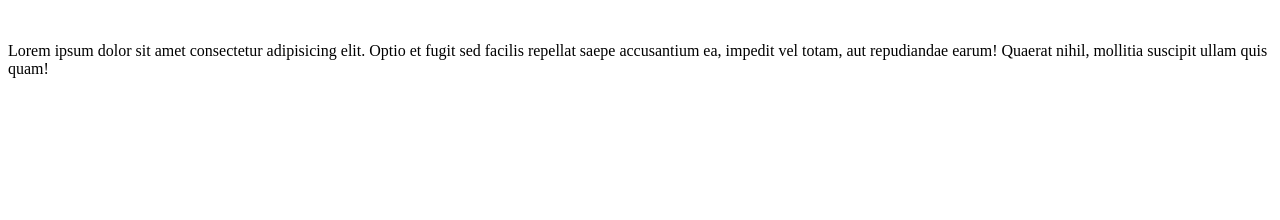
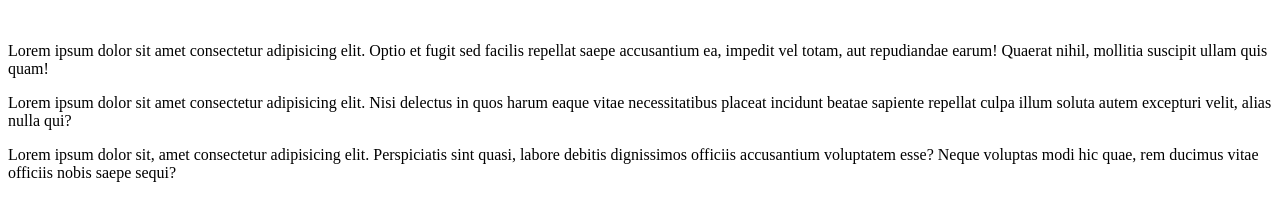
Before and after one commit to priyanshu716/cssproject, a plain HTML site: page index.html in a window 1280 px wide. Drawn offline with Linux system fonts and the light colour scheme.

Commit message:
add paragraph

```diff
--- a/index.html
+++ b/index.html
@@ -9,5 +9,11 @@
     <br> <p>
         Lorem ipsum dolor sit amet consectetur adipisicing elit. Optio et fugit sed facilis repellat saepe accusantium ea, impedit vel totam, aut repudiandae earum! Quaerat nihil, mollitia suscipit ullam quis quam!
     </p>
+    <p>
+        Lorem ipsum dolor sit amet consectetur adipisicing elit. Nisi delectus in quos harum eaque vitae necessitatibus placeat incidunt beatae sapiente repellat culpa illum soluta autem excepturi velit, alias nulla qui?
+    </p>
+    <p>
+        Lorem ipsum dolor sit, amet consectetur adipisicing elit. Perspiciatis sint quasi, labore debitis dignissimos officiis accusantium voluptatem esse? Neque voluptas modi hic quae, rem ducimus vitae officiis nobis saepe sequi?
+    </p>
 </body>
 </html>
```
